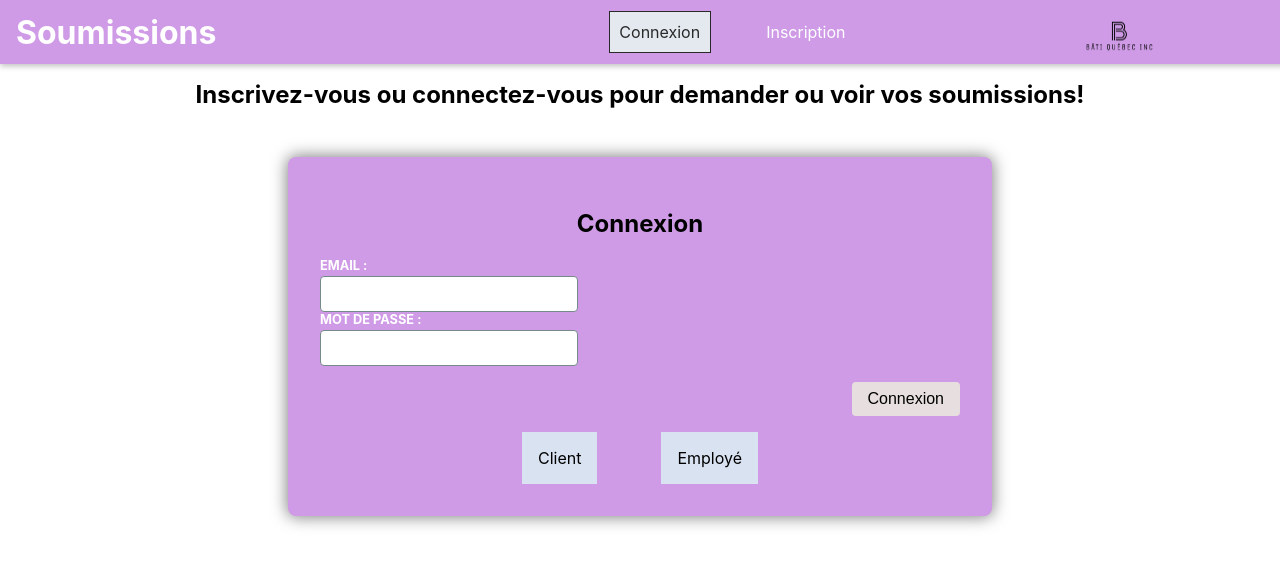
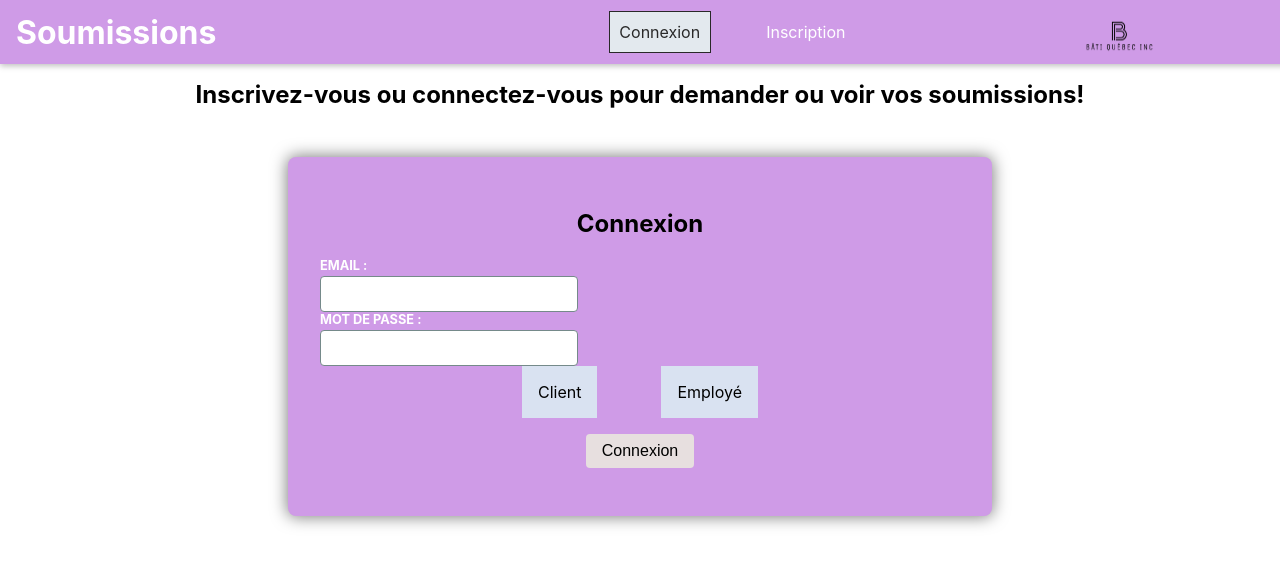
Before and after one commit to MyriamAssam/app-soumission, a React (Create React App) app in the folder Frontend/: page /connexion in a window 1280 px wide. Shown: the top 566 px of the page. Built offline with nearby package versions, Linux system fonts and the light colour scheme.

Commit message:
arranger css

```diff
--- a/Frontend/src/components/inscription/Inscription.css
+++ b/Frontend/src/components/inscription/Inscription.css
@@ -6,6 +6,7 @@ form {
   background: rgb(15, 180, 158);
   border-radius: 8px;
   box-shadow: 0 0 16px 1px rgba(0, 0, 0, 0.5);
+  align-items: center;
 }
 
 .controles,
@@ -110,6 +111,7 @@ fieldset {
   justify-content: flex-end;
   gap: 1rem;
   align-items: center;
+  justify-content: center;
 }
 
 .boutonLog {
--- a/Frontend/src/components/inscription/Inscription.jsx
+++ b/Frontend/src/components/inscription/Inscription.jsx
@@ -138,16 +138,17 @@ export default function Inscription(props) {
       )}
       { }
       <input type="hidden" name="role" value={props.type === "Employé" ? "employé" : "client"} />
+
+      <div className="typeCompte">
+
+        <a onClick={() => setTypeCompte("Client")}>Client</a>
+        <a onClick={() => setTypeCompte("Employé")}>Employé</a>
+      </div>
       <p className="form-actions">
         <button className="boutonLog" type="submit">
           Inscription
         </button>
       </p>
-      <div className="typeCompte">
-
-        <a onClick={() => setTypeCompte("Client")}>Client</a>
-        <a onClick={() => setTypeCompte("Employé")}>Employé</a>
-      </div>
     </form>
   );
 }
--- a/Frontend/src/components/login/Login.css
+++ b/Frontend/src/components/login/Login.css
@@ -6,6 +6,7 @@ form {
   background: rgb(207, 155, 231);
   border-radius: 8px;
   box-shadow: 0 0 16px 1px rgba(0, 0, 0, 0.5);
+  align-items: center;
 }
 
 .controles,
@@ -107,9 +108,9 @@ fieldset {
 
 .form-actions {
   display: flex;
-  justify-content: flex-end;
   gap: 1rem;
   align-items: center;
+  justify-content: center;
 }
 
 .boutonLog {
--- a/Frontend/src/components/login/Login.jsx
+++ b/Frontend/src/components/login/Login.jsx
@@ -74,17 +74,17 @@ export default function Login(props) {
       </div>
 
 
+
+      <div className="typeCompte">
+
+        <a onClick={() => setTypeCompte("Client")}>Client</a>
+        <a onClick={() => setTypeCompte("Employé")}>Employé</a>
+      </div>
       <p className="form-actions">
         <button className="boutonLog" type="submit">
           Connexion
         </button>
       </p>
-      <div className="typeCompte">
-
-        <a onClick={() => setTypeCompte("Client")}>Client</a>
-        <a onClick={() => setTypeCompte("Employé")}>Employé</a>
-      </div>
-
     </form>
   );
 }
```
